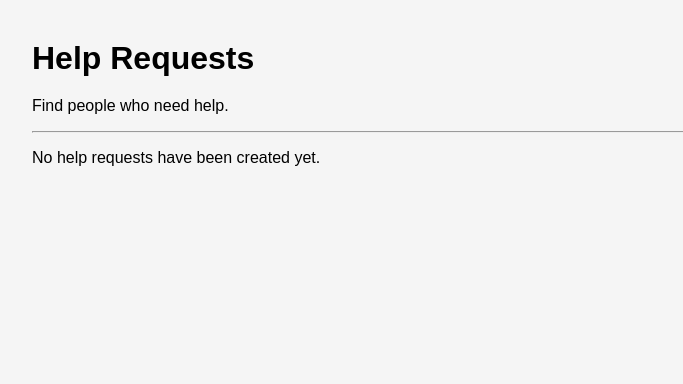
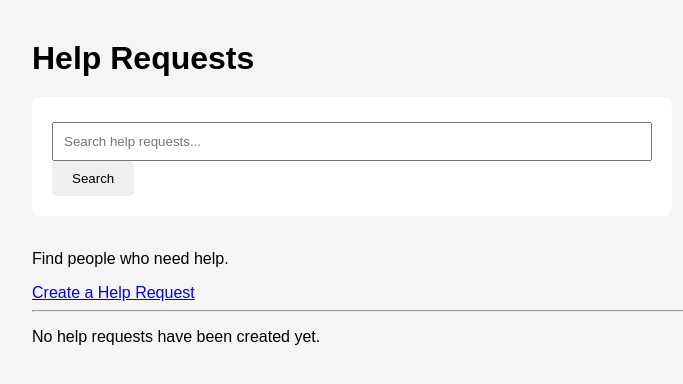
Before and after one commit to yaraahmadyussuf/HelpingHands, a Flask app: page /requests in a window 1280 px wide. Shown: the top 384 px of the page, without its empty margins (8-691 px from the left). Run offline with Flask 3, Linux system fonts and the light colour scheme; data that the repository does not hold is empty.

Commit message:
80% is done so far

```diff
--- a/HelpingHands/routes/requests.py
+++ b/HelpingHands/routes/requests.py
@@ -1,38 +1,83 @@
-#request for recieving the info submitted by HTML
+# request for receiving the info submitted by HTML
 # redirect for sending the user to another page after successfully creating the request
 # url_for for generating url for another flask route
-#render_template takes the HTML file from the template folder and send it to the browser for the  user to see
+# render_template takes the HTML file from the template folder and sends it
+# to the browser for the user to see
+
 from flask import Blueprint, render_template, request, redirect, url_for
 from database import get_db_connection, get_request_by_id
 
-# Blueprint in Flask is a way to organize related routes into a separate section of your project.
-# Create a Blueprint for all help-request routes organizes it separatley from the app.py file
+
+# Blueprint in Flask is a way to organize related routes
+# into a separate section of the project.
+
+# Create a Blueprint for all help-request routes.
+# This organizes it separately from the app.py file.
 
 requests_bp = Blueprint("requests", __name__)
 
-# Display the list of help requests
-# this route runs when the user requests or visits
+
+# ---------------------------------------------------------
+# DISPLAY AND SEARCH HELP REQUESTS
+# ---------------------------------------------------------
+
+# Display all help requests and allow the user to search for requests.
 
 @requests_bp.route("/requests")
 def list_requests():
 
-    # open a connection with the SQlite database
+    # Get the search text from the URL.
+    # If there is no search text, use an empty string.
+    search = request.args.get("search", "").strip()
 
+    # Open a connection with the SQLite database.
     conn = get_db_connection()
-    #get all help requests from the request table the newest requests are displayed first with created_at
 
-    requests = conn.execute(
-        "SELECT * FROM requests ORDER BY created_at DESC"
-    ).fetchall()
+    # If the user entered a search term, search the requests.
+    if search:
 
-# closes the database connection after retrieving the data
+        # Add % so the search term can appear anywhere in the text.
+        search_pattern = f"%{search}%"
+
+        # Search the title, description, and category.
+        requests = conn.execute(
+            """
+            SELECT * FROM requests
+            WHERE title LIKE ?
+               OR description LIKE ?
+               OR category LIKE ?
+            ORDER BY created_at DESC
+            """,
+            (search_pattern, search_pattern, search_pattern)
+        ).fetchall()
+
+    # If there is no search term, display all requests.
+    else:
+
+        requests = conn.execute(
+            """
+            SELECT * FROM requests
+            ORDER BY created_at DESC
+            """
+        ).fetchall()
+
+    # Close the database connection.
     conn.close()
-#sends the requests data to the HTML page that later uses the variable "requests" to display their help request
+
+    # Send the requests and search text to the HTML page.
     return render_template(
         "requests/list.html",
-        requests=requests
+        requests=requests,
+        search=search
     )
+
+
+# ---------------------------------------------------------
+# CREATE A HELP REQUEST
+# ---------------------------------------------------------
+
 # Display the create request form and handle submitted request data.
+
 @requests_bp.route("/requests/create", methods=["GET", "POST"])
 def create_request():
 
@@ -45,7 +90,8 @@ def create_request():
         category = request.form["category"]
         amount_needed = request.form["amount_needed"]
 
-        # For now, print the submitted data so we can test that Flask receives it.
+        # For now, print the submitted data so we can test
+        # that Flask receives it.
         print("Title:", title)
         print("Description:", description)
         print("Category:", category)
@@ -54,39 +100,72 @@ def create_request():
         # Return to the requests page after receiving the data.
         return redirect(url_for("requests.list_requests"))
 
-    # If the user is simply opening the page, display the create form.
+    # If the user is simply opening the page,
+    # display the create form.
     return render_template("requests/create.html")
 
+
+# ---------------------------------------------------------
+# DISPLAY REQUEST DETAILS
+# ---------------------------------------------------------
+
 # Display the details of one specific help request.
+
 @requests_bp.route("/requests/<int:request_id>")
 def request_details(request_id):
 
     # Get the request from the database using its ID.
-    request = get_request_by_id(request_id)
+    request_data = get_request_by_id(request_id)
 
     # If the request does not exist, show an error message.
-    if request is None:
+    if request_data is None:
         return "Help request not found.", 404
 
     # Send the request information to the details HTML page.
     return render_template(
         "requests/details.html",
-        request=request
+        request=request_data
     )
 
+
+# ---------------------------------------------------------
+# EDIT A HELP REQUEST
+# ---------------------------------------------------------
+
 # Display the edit form for a specific help request.
+
 @requests_bp.route("/requests/<int:request_id>/edit")
 def edit_request(request_id):
 
     # Get the request from the database using its ID.
-    request = get_request_by_id(request_id)
+    request_data = get_request_by_id(request_id)
 
     # If the request does not exist, show an error message.
-    if request is None:
+    if request_data is None:
         return "Help request not found.", 404
 
     # Send the request information to the edit HTML page.
     return render_template(
         "requests/edit.html",
-        request=request
+        request=request_data
     )
+
+
+# ---------------------------------------------------------
+# DELETE A HELP REQUEST
+# ---------------------------------------------------------
+
+# Handle the deletion of a specific help request.
+
+@requests_bp.route(
+    "/requests/<int:request_id>/delete",
+    methods=["POST"]
+)
+def delete_request(request_id):
+
+    # For now, we only confirm that Flask received
+    # the delete request.
+    print("Delete request received for ID:", request_id)
+
+    # Return to the list of help requests.
+    return redirect(url_for("requests.list_requests"))
--- a/HelpingHands/templates/requests/list.html
+++ b/HelpingHands/templates/requests/list.html
@@ -15,9 +15,32 @@
 
     <!-- Page title -->
     <h1>Help Requests</h1>
+    <!-- Search form for finding help requests -->
+    <form method="GET" action="{{ url_for('requests.list_requests') }}">
+
+        <!-- Input where the user enters what they want to search for -->
+        <input
+        type="text"
+        name="search"
+        placeholder="Search help requests..."
+        value="{{ search }}"
+    >
+
+    <!-- Button for submitting the search -->
+    <button type="submit">Search</button>
+
+</form>
+
+<br>
 
     <!-- Short description of this page -->
     <p>Find people who need help.</p>
+
+    <!-- Link to create a new help request -->
+    <a href="{{ url_for('requests.create_request') }}">
+    Create a Help Request
+    </a>
+
 
     <hr>
 
```
Also changed, not shown: HelpingHands/templates/requests/create.html (+43 -18 lines), HelpingHands/templates/requests/details.html (+9 -0 lines).
